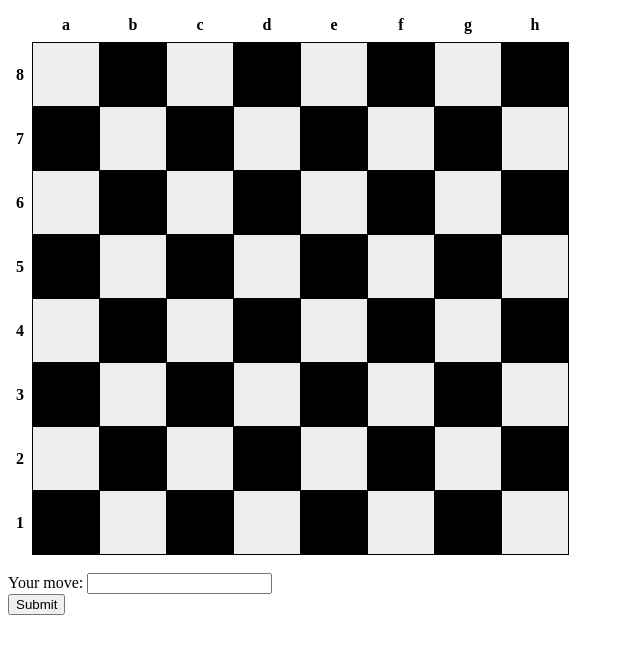
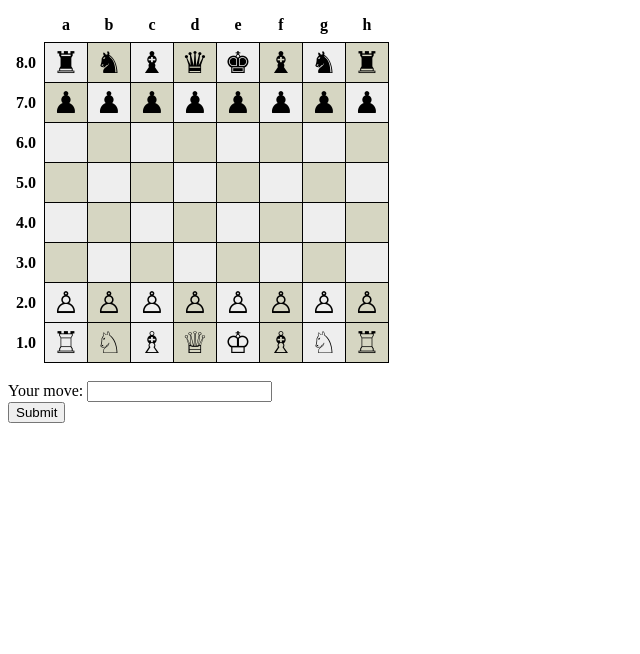
Before and after one commit to greg9702/Chess, a Flask app: page / in a window 1280 px wide. Shown: the top 654 px of the page, without its empty margins (0-640 px from the left). Run offline with Flask 2, Linux system fonts and the light colour scheme; lists and menus that the app fills with data are empty.

Commit message:
web 1st mvp

```diff
--- a/web/app.py
+++ b/web/app.py
@@ -3,6 +3,466 @@ import socket
 import sys
 
 app = Flask(__name__)
+
+# store all squares on board
+board = [
+	{
+		'square_color' : 'white',
+		'color': 'black',
+		'figure': 'Rook',
+		'position': 'a8',
+		'code': '#9820'
+	},
+	{
+		'square_color' : 'black',
+		'color': 'black',
+		'figure': 'Knight',
+		'position': 'b8',
+		'code': '#9822'
+	},
+	{
+		'square_color' : 'white',
+		'color': 'black',
+		'figure': 'Bishop',
+		'position': 'c8',
+		'code': '#9821'
+	},
+	{
+
+		'square_color' : 'black',
+		'color': 'black',
+		'figure': 'Queen',
+		'position': 'd8',
+		'code': '#9819'
+	},
+	{
+		'square_color' : 'white',
+		'color': 'black',
+		'figure': 'King',
+		'position': 'e8',
+		'code': '#9818'
+	},
+	{
+		'square_color' : 'black',
+		'color': 'black',
+		'figure': 'Bishop',
+		'position': 'f8',
+		'code': '#9821'
+	},
+	{
+		'square_color' : 'white',
+		'color': 'black',
+		'figure': 'Knight',
+		'position': 'g8',
+		'code': '#9822'
+	},
+	{
+		'square_color' : 'black',
+		'color': 'black',
+		'figure': 'Rook',
+		'position': 'h8',
+		'code': '#9820'
+	},
+	{
+		'square_color' : 'black',
+		'color': 'black',
+		'figure': 'Pawn',
+		'position': 'a7',
+		'code': '#9823'
+	},
+	{
+		'square_color' : 'white',
+		'color': 'black',
+		'figure': 'Pawn',
+		'position': 'b7',
+		'code': '#9823'
+	},
+	{
+		'square_color' : 'black',
+		'color': 'black',
+		'figure': 'Pawn',
+		'position': 'c7',
+		'code': '#9823'
+	},
+	{
+		'square_color' : 'white',
+		'color': 'black',
+		'figure': 'Pawn',
+		'position': 'd7',
+		'code': '#9823'
+	},
+	{
+
+		'square_color' : 'black',
+		'color': 'black',
+		'figure': 'Pawn',
+		'position': 'e7',
+		'code': '#9823'
+	},
+	{
+		'square_color' : 'white',
+		'color': 'black',
+		'figure': 'Pawn',
+		'position': 'f7',
+		'code': '#9823'
+	},
+	{
+		'square_color' : 'black',
+		'color': 'black',
+		'figure': 'Pawn',
+		'position': 'g7',
+		'code': '#9823'
+	},
+	{
+		'square_color' : 'white',
+		'color': 'black',
+		'figure': 'Pawn',
+		'position': 'h7',
+		'code': '#9823'
+	},
+	{
+		'square_color' : 'white',
+		'color': 'None',
+		'figure': 'None',
+		'position': 'a6',
+		'code': 'None'
+	},
+	{
+		'square_color' : 'black',
+		'color': 'None',
+		'figure': 'None',
+		'position': 'b6',
+		'code': 'None'
+	},
+	{
+		'square_color' : 'white',
+		'color': 'None',
+		'figure': 'None',
+		'position': 'c6',
+		'code': 'None'
+	},
+	{
+		'square_color' : 'black',
+		'color': 'None',
+		'figure': 'None',
+		'position': 'd6',
+		'code': 'None'
+	},
+	{
+		'square_color' : 'white',
+		'color': 'None',
+		'figure': 'None',
+		'position': 'e6',
+		'code': 'None'
+	},
+	{
+		'square_color' : 'black',
+		'color': 'None',
+		'figure': 'None',
+		'position': 'f6',
+		'code': 'None'
+	},
+	{
+		'square_color' : 'white',
+		'color': 'None',
+		'figure': 'None',
+		'position': 'g6',
+		'code': 'None'
+	},
+	{
+		'square_color' : 'black',
+		'color': 'None',
+		'figure': 'None',
+		'position': 'h6',
+		'code': 'None'
+	},
+	{
+		'square_color' : 'black',
+		'color': 'None',
+		'figure': 'None',
+		'position': 'a5',
+		'code': 'None'
+	},
+	{
+		'square_color' : 'white',
+		'color': 'None',
+		'figure': 'None',
+		'position': 'b5',
+		'code': 'None'
+	},
+	{
+		'square_color' : 'black',
+		'color': 'None',
+		'figure': 'None',
+		'position': 'c5',
+		'code': 'None'
+	},
+	{
+		'square_color' : 'white',
+		'color': 'None',
+		'figure': 'None',
+		'position': 'd5',
+		'code': 'None'
+	},
+	{
+		'square_color' : 'black',
+		'color': 'None',
+		'figure': 'None',
+		'position': 'e5',
+		'code': 'None'
+	},
+	{
+		'square_color' : 'white',
+		'color': 'None',
+		'figure': 'None',
+		'position': 'f5',
+		'code': 'None'
+	},
+	{
+		'square_color' : 'black',
+		'color': 'None',
+		'figure': 'None',
+		'position': 'g5',
+		'code': 'None'
+	},
+	{
+		'square_color' : 'white',
+		'color': 'None',
+		'figure': 'None',
+		'position': 'h5',
+		'code': 'None'
+	},
+	{
+		'square_color' : 'white',
+		'color': 'None',
+		'figure': 'None',
+		'position': 'a4',
+		'code': 'None'
+	},
+	{
+		'square_color' : 'black',
+		'color': 'None',
+		'figure': 'None',
+		'position': 'b4',
+		'code': 'None'
+	},
+	{
+		'square_color' : 'white',
+		'color': 'None',
+		'figure': 'None',
+		'position': 'c4',
+		'code': 'None'
+	},
+	{
+		'square_color' : 'black',
+		'color': 'None',
+		'figure': 'None',
+		'position': 'd4',
+		'code': 'None'
+	},
+	{
+		'square_color' : 'white',
+		'color': 'None',
+		'figure': 'None',
+		'position': 'e4',
+		'code': 'None'
+	},
+	{
+		'square_color' : 'black',
+		'color': 'None',
+		'figure': 'None',
+		'position': 'f4',
+		'code': 'None'
+	},
+	{
+		'square_color' : 'white',
+		'color': 'None',
+		'figure': 'None',
+		'position': 'g4',
+		'code': 'None'
+	},
+	{
+		'square_color' : 'black',
+		'color': 'None',
+		'figure': 'None',
+		'position': 'h4',
+		'code': 'None'
+	},
+	{
+		'square_color' : 'black',
+		'color': 'None',
+		'figure': 'None',
+		'position': 'a3',
+		'code': 'None'
+	},
+	{
+		'square_color' : 'white',
+		'color': 'None',
+		'figure': 'None',
+		'position': 'b3',
+		'code': 'None'
+	},
+	{
+		'square_color' : 'black',
+		'color': 'None',
+		'figure': 'None',
+		'position': 'c3',
+		'code': 'None'
+	},
+	{
+		'square_color' : 'white',
+		'color': 'None',
+		'figure': 'None',
+		'position': 'd3',
+		'code': 'None'
+	},
+	{
+		'square_color' : 'black',
+		'color': 'None',
+		'figure': 'None',
+		'position': 'e3',
+		'code': 'None'
+	},
+	{
+		'square_color' : 'white',
+		'color': 'None',
+		'figure': 'None',
+		'position': 'f3',
+		'code': 'None'
+	},
+	{
+		'square_color' : 'black',
+		'color': 'None',
+		'figure': 'None',
+		'position': 'g3',
+		'code': 'None'
+	},
+	{
+		'square_color' : 'white',
+		'color': 'None',
+		'figure': 'None',
+		'position': 'h3',
+		'code': 'None'
+	},
+	{
+		'square_color' : 'white',
+		'color': 'white',
+		'figure': 'Pawn',
+		'position': 'a2',
+		'code': '#9817'
+	},
+	{
+		'square_color' : 'black',
+		'color': 'white',
+		'figure': 'Pawn',
+		'position': 'b2',
+		'code': '#9817'
+	},
+	{
+		'square_color' : 'white',
+		'color': 'white',
+		'figure': 'Pawn',
+		'position': 'c2',
+		'code': '#9817'
+	},
+	{
+		'square_color' : 'black',
+		'color': 'white',
+		'figure': 'Pawn',
+		'position': 'd2',
+		'code': '#9817'
+	},
+	{
+		'square_color' : 'white',
+		'color': 'white',
+		'figure': 'Pawn',
+		'position': 'e2',
+		'code': '#9817'
+	},
+	{
+		'square_color' : 'black',
+		'color': 'white',
+		'figure': 'Pawn',
+		'position': 'f2',
+		'code': '#9817'
+	},
+	{
+		'square_color' : 'white',
+		'color': 'white',
+		'figure': 'Pawn',
+		'position': 'g2',
+		'code': '#9817'
+	},
+	{
+		'square_color' : 'black',
+		'color': 'white',
+		'figure': 'Pawn',
+		'position': 'h2',
+		'code': '#9817'
+	},
+	{
+		'square_color' : 'white',
+		'color': 'white',
+		'figure': 'Rook',
+		'position': 'a1',
+		'code': '#9814'
+	},
+	{
+		'square_color' : 'black',
+		'color': 'white',
+		'figure': 'Knight',
+		'position': 'b1',
+		'code': '#9816'
+	},
+	{
+		'square_color' : 'white',
+		'color': 'white',
+		'figure': 'Bishop',
+		'position': 'c1',
+		'code': '#9815'
+	},
+	{
+		'square_color' : 'black',
+		'color': 'white',
+		'figure': 'Queen',
+		'position': 'd1',
+		'code': '#9813'
+	},
+	{
+		'square_color' : 'white',
+		'color': 'white',
+		'figure': 'King',
+		'position': 'e1',
+		'code': '#9812'
+	},
+	{
+		'square_color' : 'black',
+		'color': 'white',
+		'figure': 'Bishop',
+		'position': 'f1',
+		'code': '#9815'
+	},
+	{
+		'square_color' : 'white',
+		'color': 'white',
+		'figure': 'Knight',
+		'position': 'g1',
+		'code': '#9816'
+	},
+	{
+		'square_color' : 'black',
+		'color': 'white',
+		'figure': 'Rook',
+		'position': 'h1',
+		'code': '#9814'
+	},
+]
+
+def udpdate_data():
+	# update board
+	# TODO
+
+	return
 
 def send_data(move):
 	# send data to cpp socket
@@ -22,6 +482,7 @@ def send_data(move):
 		server_resp = str(data, 'utf-8')
 		print ("recived", server_resp)
 		if server_resp == 'true':
+			# upadate_data()
 			print ('Update board')
 		elif server_resp == 'false':
 			print ('Do not update board')
@@ -42,11 +503,9 @@ def function():
 		if move != "":
 			if send_data(move) == False:
 				print ('Could not send string')
-		# upadate board()
-		# return render_template("board, index.html")
-		return render_template("index.html")
+		return render_template("index.html", board = board, len = len(board))
 	else:
-		return render_template("index.html")
+		return render_template("index.html", board = board, len = len(board))
 
 
 if __name__ == "__main__":
--- a/web/templates/index.html
+++ b/web/templates/index.html
@@ -3,11 +3,11 @@
 		<title></title>
 		<meta charset="UTF-8">
 		<style>
-			.chess-board { border-spacing: 0; border-collapse: collapse; }
+			.chess-board { border-spacing: 0; border-collapse: collapse;}
 			.chess-board th { padding: .5em; }
-			.chess-board td { border: 1px solid; width: 4em; height: 4em; }
-			.chess-board .light { background: #eee; }
-			.chess-board .dark { background: #000; }
+			.chess-board td { border: 1px solid; width: 40px; height: 40px; font-size: 30px; text-align: center;}
+			.chess-board .white { background: #eee; }
+			.chess-board .black { background: #d6d6c2; }
 		</style>
 	</head>
 	<body>
@@ -24,107 +24,33 @@
 					<th>g</th>
 					<th>h</th>
 				</tr>
-				<tr>
-					<th>8</th>
-					<td class="light" column="a" row=""></td>
-					<td class="dark"></td>
-					<td class="light"></td>
-					<td class="dark"></td>
-					<td class="light"></td>
-					<td class="dark"></td>
-					<td class="light"></td>
-					<td class="dark"></td>
-				</tr>
-				<tr>
-					<th>7</th>
-					<td class="dark"></td>
-					<td class="light"></td>
-					<td class="dark"></td>
-					<td class="light"></td>
-					<td class="dark"></td>
-					<td class="light"></td>
-					<td class="dark"></td>
-					<td class="light"></td>
-				</tr>
-				<tr>
-					<th>6</th>
-					<td class="light"></td>
-					<td class="dark"></td>
-					<td class="light"></td>
-					<td class="dark"></td>
-					<td class="light"></td>
-					<td class="dark"></td>
-					<td class="light"></td>
-					<td class="dark"></td>
-				</tr>
-				<tr>
-					<th>5</th>
-					<td class="dark"></td>
-					<td class="light"></td>
-					<td class="dark"></td>
-					<td class="light"></td>
-					<td class="dark"></td>
-					<td class="light"></td>
-					<td class="dark"></td>
-					<td class="light"></td>
-				</tr>
-				<tr>
-					<th>4</th>
-					<td class="light"></td>
-					<td class="dark"></td>
-					<td class="light"></td>
-					<td class="dark"></td>
-					<td class="light"></td>
-					<td class="dark"></td>
-					<td class="light"></td>
-					<td class="dark"></td>
-				</tr>
-				<tr>
-					<th>3</th>
-					<td class="dark"></td>
-					<td class="light"></td>
-					<td class="dark"></td>
-					<td class="light"></td>
-					<td class="dark"></td>
-					<td class="light"></td>
-					<td class="dark"></td>
-					<td class="light"></td>
-				</tr>
-				<tr>
-					<th>2</th>
-					<td class="light"></td>
-					<td class="dark"></td>
-					<td class="light"></td>
-					<td class="dark"></td>
-					<td class="light"></td>
-					<td class="dark"></td>
-					<td class="light"></td>
-					<td class="dark"></td>
-				</tr>
-				<tr>
-					<th>1</th>
-					<td class="dark"></td>
-					<td class="light"></td>
-					<td class="dark"></td>
-					<td class="light"></td>
-					<td class="dark"></td>
-					<td class="light"></td>
-					<td class="dark"></td>
-					<td class="light"></td>
-				</tr>
+					{% for i in range (0, len) %}
+					{% if i%8 == 0 %}
+					<tr>
+					<th> {{ 8 - i/8 }}</th>
+					{% endif %}
+							{% if board[i].figure != 'None' %}
+						    <td class={{board[i].square_color}} id={{board[i].position}}>&{{board[i].code}};</td>
+							{% endif %}
+							{% if board[i].figure == 'None' %}
+						    <td class={{board[i].square_color}} id={{board[i].position}}></td>
+							{% endif %}
+					{% if (i+1)%8 == 0 %}
+					</tr>
+					{% endif %}
+					{% endfor %}
 			</tbody>
 		</table>
-
 </div>
 </br>
 <script type="text/javascript" src="{{ url_for('static', filename='chess.js') }}"></script>
 
-	<div>
 	<div>
 		<form action="" method="POST">
 			Your move: <input type="text" name="move"><br>
 			<input type="submit" value="Submit">
 		</form>
 	</div>
+	<br>
 </body>
 </html>
```
Also changed, not shown: 1 other file.
